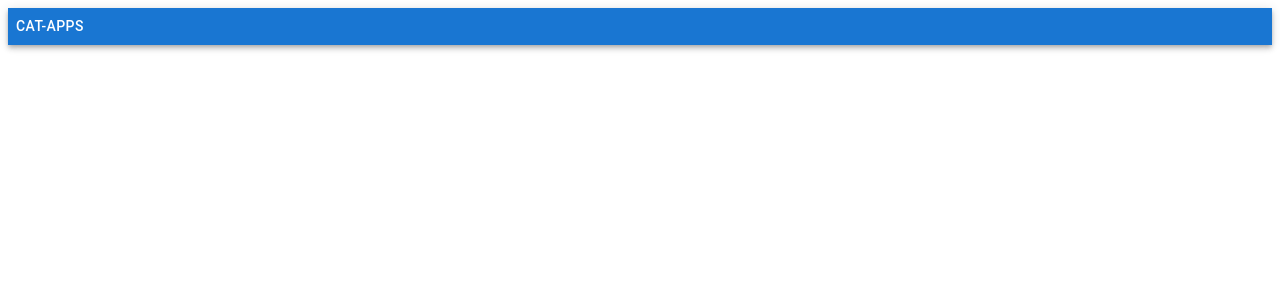
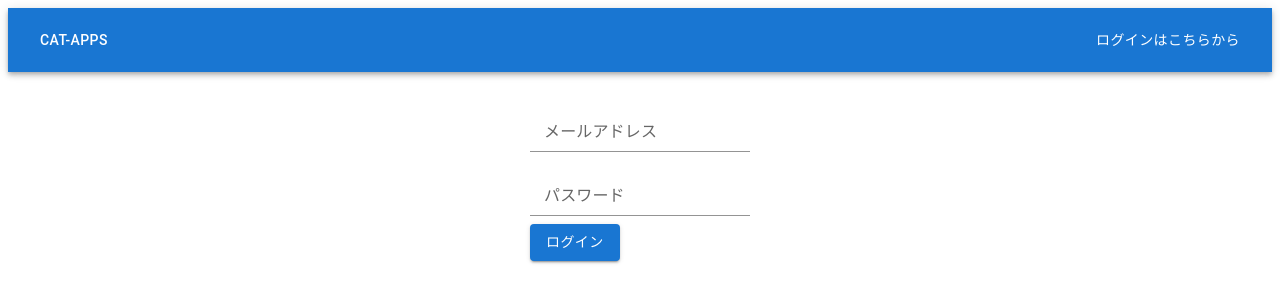
Before and after one commit to ringo9971/cat-apps, a React (Vite) app: page /login in a window 1280 px wide. Before the commit this address had no page. Shown: the top 302 px of the page. Built offline with nearby package versions, Linux system fonts and the light colour scheme; no server answers.

Commit message:
:passport_control: ログイン機能を追加

```diff
--- a/src/Routes.tsx
+++ b/src/Routes.tsx
@@ -1,12 +1,13 @@
 import WeatherPage from 'features/weather/routes/WeatherPage';
+import LoginPage from 'pages/LoginPage';
 import MainPage from 'pages/MainPage';
 import { RouteObject } from 'react-router-dom';
-
 
 const routes: RouteObject[] = [
   {
     children: [
       { path: '/', element: <MainPage /> },
+      { path: '/login', element: <LoginPage /> },
       { path: '/weather', element: <WeatherPage /> },
     ],
   },
--- a/src/TopBar.tsx
+++ b/src/TopBar.tsx
@@ -1,15 +1,75 @@
-import { Button, Box, AppBar } from '@mui/material';
+import { Logout } from '@mui/icons-material';
+import {
+  Button,
+  Box,
+  AppBar,
+  Toolbar,
+  Tooltip,
+  IconButton,
+  Avatar,
+  Menu,
+  MenuItem,
+  ListItemIcon,
+} from '@mui/material';
+import { useLogout } from 'hooks/firebase/useLogout';
+import { useUser } from 'hooks/firebase/useUser';
+import { useState, MouseEvent } from 'react';
 import { Link } from 'react-router-dom';
 
 const TopBar = (): JSX.Element => {
+  const { user, loading } = useUser();
+  const { logout } = useLogout();
+
+  const [anchorEl, setAnchorEl] = useState<HTMLElement | null>(null);
+  const open = Boolean(anchorEl);
+
+  const handleClick = (event: MouseEvent<HTMLElement>) => {
+    setAnchorEl(event.currentTarget);
+  };
+  const handleClose = () => {
+    setAnchorEl(null);
+  };
+
   return (
     <Box mb={1}>
       <AppBar position="static">
-        <Box flexGrow="1">
-          <Button component={Link} to="/" color="inherit">
-            cat-apps
-          </Button>
-        </Box>
+        <Toolbar>
+          <Box flexGrow="1">
+            <Button component={Link} to="/" color="inherit">
+              cat-apps
+            </Button>
+          </Box>
+          {user ? (
+            <Box>
+              <Box>
+                <Tooltip title="アカウント設定">
+                  <IconButton onClick={handleClick}>
+                    <Avatar />
+                  </IconButton>
+                </Tooltip>
+              </Box>
+              <Menu
+                anchorEl={anchorEl}
+                open={open}
+                onClose={handleClose}
+                onClick={handleClose}
+              >
+                <MenuItem onClick={logout}>
+                  <ListItemIcon>
+                    <Logout />
+                  </ListItemIcon>
+                  ログアウト
+                </MenuItem>
+              </Menu>
+            </Box>
+          ) : (
+            !loading && (
+              <Button component={Link} to="/login" color="inherit">
+                ログインはこちらから
+              </Button>
+            )
+          )}
+        </Toolbar>
       </AppBar>
     </Box>
   );
--- /dev/null
+++ b/src/components/AuthLogin/AuthLogin.tsx
@@ -0,0 +1,73 @@
+import {
+  Box,
+  Button,
+  FormControl,
+  Input,
+  InputLabel,
+  Typography,
+} from '@mui/material';
+import { FirebaseError } from 'firebase/app';
+import { signInWithEmailAndPassword } from 'firebase/auth';
+import useFirebase from 'hooks/firebase/useFirebase';
+import { memo, useState } from 'react';
+import { useNavigate } from 'react-router-dom';
+
+
+const AuthLogin = () => {
+  const { auth } = useFirebase();
+
+  const [email, setEmail] = useState('');
+  const [password, setPassword] = useState('');
+  const [errorMessage, setErrorMessage] = useState<string | null>(null);
+
+  const navigate = useNavigate();
+
+  const signInEmail = async () => {
+    try {
+      await signInWithEmailAndPassword(auth, email, password);
+      navigate('/');
+    } catch (error) {
+      if (error instanceof FirebaseError) {
+        let errorMessage = '';
+        switch (error.code) {
+          case 'auth/invalid-login-credentials':
+            errorMessage = 'パスワードまたはメールアドレスが間違っています';
+            break;
+          case 'auth/invalid-email':
+            errorMessage = 'メールアドレスの形式が間違っています';
+            break;
+          default:
+            errorMessage = 'エラーが発生しました';
+        }
+        setErrorMessage(errorMessage);
+      }
+    }
+  };
+
+  return (
+    <Box display="flex" flexDirection="column" alignItems="center" mt={2}>
+      <Box display="flex" flexDirection="column" alignItems="flex-start">
+        <FormControl sx={{ mt: 2 }}>
+          <InputLabel>メールアドレス</InputLabel>
+          <Input value={email} onChange={(e) => setEmail(e.target.value)} />
+        </FormControl>
+        <FormControl sx={{ mt: 2 }}>
+          <InputLabel htmlFor="password">パスワード</InputLabel>
+          <Input
+            id="password"
+            type="password"
+            value={password}
+            onChange={(e) => setPassword(e.target.value)}
+          />
+        </FormControl>
+        <Button variant="contained" onClick={signInEmail} sx={{ mt: 1 }}>
+          ログイン
+        </Button>
+        {errorMessage && <Typography sx={{ mt: 1 }}>{errorMessage}</Typography>}
+      </Box>
+    </Box>
+  );
+};
+
+const NamedAuthLogin = memo(AuthLogin);
+export default NamedAuthLogin;
--- /dev/null
+++ b/src/hooks/firebase/useFirebase.ts
@@ -0,0 +1,23 @@
+import { getAuth } from 'firebase/auth';
+import firebase from 'firebase/compat/app';
+import { getFirestore } from 'firebase/firestore';
+
+const firebaseConfig = {
+  apiKey: import.meta.env.VITE_FIREBASE_API_KEY,
+  authDomain: import.meta.env.VITE_FIREBASE_AUTH_DOMAIN,
+  projectId: import.meta.env.VITE_FIREBASE_PROJECT_ID,
+  storageBucket: import.meta.env.VITE_FIREBASE_STORAGE_BUCKET,
+  messagingSenderId: import.meta.env.VITE_FIREBASE_MESSAGING_SENDER_ID,
+  appId: import.meta.env.VITE_FIREBASE_APP_ID,
+};
+
+const firebaseApp = firebase.initializeApp(firebaseConfig);
+
+const useFirebase = () => {
+  const firestore = getFirestore(firebaseApp);
+  const auth = getAuth(firebaseApp);
+
+  return { firestore, auth };
+};
+
+export default useFirebase;
--- /dev/null
+++ b/src/hooks/firebase/useLogout.ts
@@ -0,0 +1,11 @@
+import { getAuth, signOut } from 'firebase/auth';
+
+export const useLogout = () => {
+  const auth = getAuth();
+
+  const logout = () => {
+    signOut(auth);
+  };
+
+  return { logout };
+};
--- /dev/null
+++ b/src/hooks/firebase/useUser.ts
@@ -0,0 +1,18 @@
+import { User, getAuth, onAuthStateChanged } from 'firebase/auth';
+import { useEffect, useState } from 'react';
+
+export const useUser = () => {
+  const [user, setUser] = useState<User | null>(null);
+  const [loading, setLoading] = useState(true);
+  const auth = getAuth();
+
+  useEffect(() => {
+    setLoading(true);
+    onAuthStateChanged(auth, (user) => {
+      setUser(user);
+      setLoading(false);
+    });
+  }, [auth]);
+
+  return { user, loading };
+};
--- /dev/null
+++ b/src/pages/LoginPage.tsx
@@ -0,0 +1,25 @@
+import { Box, Typography, Button } from '@mui/material';
+import AuthLogin from 'components/AuthLogin/AuthLogin';
+import { useUser } from 'hooks/firebase/useUser';
+import { useNavigate } from 'react-router-dom';
+
+const LoginPage = () => {
+  const { user } = useUser();
+
+  const navigate = useNavigate();
+
+  return (
+    <>
+      {user ? (
+        <Box>
+          <Typography>ログイン済みです</Typography>
+          <Button onClick={() => navigate('/')}>ドロップ記録はこちら</Button>
+        </Box>
+      ) : (
+        <AuthLogin />
+      )}
+    </>
+  );
+};
+
+export default LoginPage;
```
